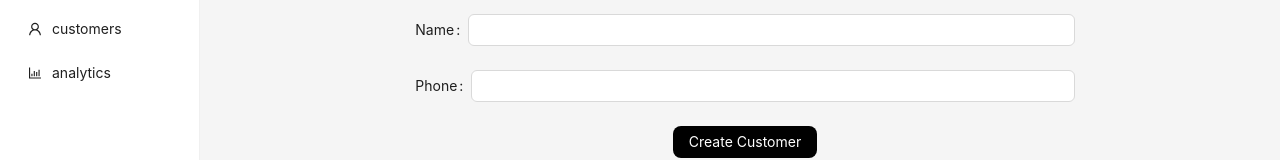
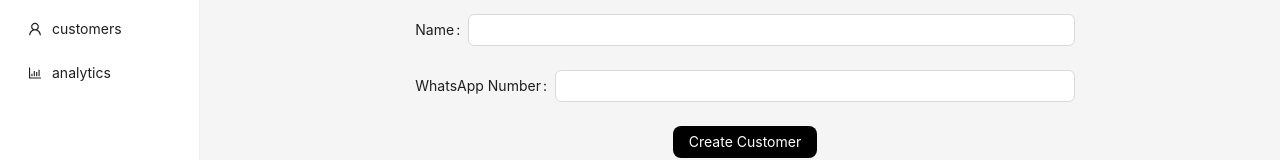
Before and after one commit to Appkube-ecommerce/appkube-ecommerce-sui, a Next.js app: page /admin/Share/addcustomer in a window 1280 px wide. Shown: the part 207-367 px from the top of the page. Built offline with nearby package versions, Linux system fonts and the light colour scheme; what aws-amplify would draw is missing.

Commit message:
Solving some errors

```diff
--- a/src/components/admin/customers/addcustomer/addcustomer.js
+++ b/src/components/admin/customers/addcustomer/addcustomer.js
@@ -79,7 +79,7 @@ const AddCustomer = () => {
       </Form.Item>
 
       <Form.Item
-        label="Phone"
+        label="WhatsApp Number"
         name="phone"
         rules={[{ required: true, message: 'Please input customer phone number!' }]}
       >
--- a/src/components/admin/share/Share.js
+++ b/src/components/admin/share/Share.js
@@ -7,7 +7,7 @@ import { useRouter } from "next/navigation";
 import Link from "next/link"
 import { Radio } from 'antd';
 import { fetchcustomer } from "@/Api/fetchingcustomers";
-import { fetchCategories } from "@/Api/fetchingProducts";
+import { fetchProducts } from "@/Api/fetchingProducts";
 import jsPDF from 'jspdf';
 
 import 'jspdf-autotable';
@@ -28,7 +28,7 @@ const Share = () => {
         useEffect(() => {
           const fetchData = async () => {
             try {
-              const result = await fetchCategories();
+              const result = await fetchProducts();
 
               console.log(result)
               setProducts(result.data.listProducts.items);
@@ -39,7 +39,7 @@ const Share = () => {
 
           fetchData();
         }, []);
-        // console.log(products);
+        console.log(products);
   const [customer, setcustomer] = useState([]);
   useEffect(() => {
     const fetchData = async () => {
@@ -250,7 +250,7 @@ const Share = () => {
     const raw = JSON.stringify({
       content: content,
       name: 'directory',
-      phoneNumber: '8919538397',
+      phoneNumber: "8919538397",
     });
 
     const requestOptions = {
```
